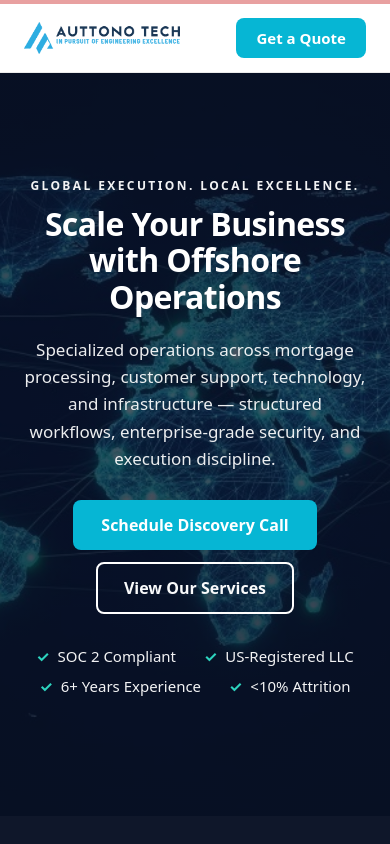
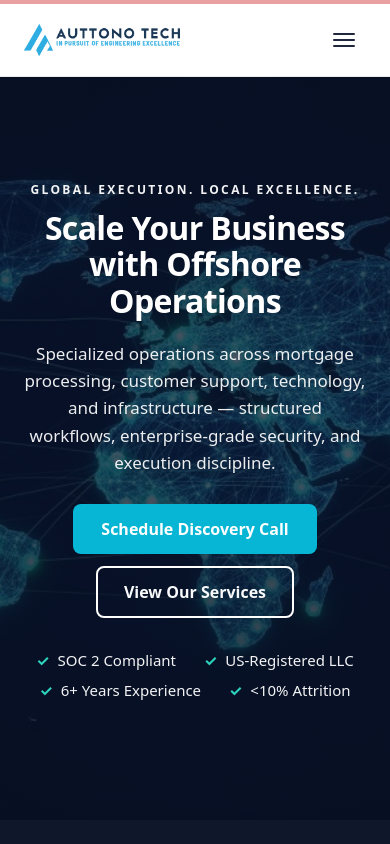
Before and after one commit to sai-kishore-11235/auttonotech-landing, a React (Vite) app: page / in a window 390 px wide. Shown: the top 844 px of the page. Built offline with nearby package versions, Linux system fonts and the light colour scheme.

Commit message:
Adding hamburger menu

```diff
--- a/src/components/Header.tsx
+++ b/src/components/Header.tsx
@@ -7,16 +7,24 @@ export interface HeaderProps {
   variant?: 'light' | 'dark';
 }
 
+const MOBILE_NAV_MQ = '(max-width: 768px)';
+
 export function Header({ variant = 'light' }: HeaderProps) {
   const headerClass = `header header--${variant}`;
   const location = useLocation();
   const dropdownRef = useRef<HTMLDivElement>(null);
+  const menuToggleRef = useRef<HTMLButtonElement>(null);
+  const mobilePanelRef = useRef<HTMLElement>(null);
   const [dropdownOpen, setDropdownOpen] = useState(false);
+  const [mobileOpen, setMobileOpen] = useState(false);
+  const [mobileServicesOpen, setMobileServicesOpen] = useState(false);
 
   const isServicesActive = location.pathname.startsWith('/services');
 
   useEffect(() => {
     setDropdownOpen(false);
+    setMobileOpen(false);
+    setMobileServicesOpen(false);
   }, [location.pathname]);
 
   useEffect(() => {
@@ -32,8 +40,122 @@ export function Header({ variant = 'light' }: HeaderProps) {
     return () => document.removeEventListener('mousedown', handleClickOutside);
   }, [dropdownOpen]);
 
+  useEffect(() => {
+    if (!mobileOpen) {
+      return;
+    }
+
+    const previousOverflow = document.body.style.overflow;
+    document.body.style.overflow = 'hidden';
+
+    const panel = mobilePanelRef.current;
+    const getFocusables = () =>
+      panel
+        ? Array.from(
+            panel.querySelectorAll<HTMLElement>(
+              'a[href], button:not([disabled]):not([hidden]), [tabindex]:not([tabindex="-1"])',
+            ),
+          ).filter((el) => !el.closest('[hidden]'))
+        : [];
+
+    getFocusables()[0]?.focus();
+
+    function handleKeyDown(event: KeyboardEvent) {
+      if (event.key === 'Escape') {
+        setMobileOpen(false);
+        menuToggleRef.current?.focus();
+        return;
+      }
+
+      if (event.key !== 'Tab') return;
+
+      const focusables = getFocusables();
+      if (focusables.length === 0) return;
+
+      const first = focusables[0];
+      const last = focusables[focusables.length - 1];
+      if (event.shiftKey && document.activeElement === first) {
+        event.preventDefault();
+        last.focus();
+      } else if (!event.shiftKey && document.activeElement === last) {
+        event.preventDefault();
+        first.focus();
+      }
+    }
+
+    document.addEventListener('keydown', handleKeyDown);
+    return () => {
+      document.body.style.overflow = previousOverflow;
+      document.removeEventListener('keydown', handleKeyDown);
+    };
+  }, [mobileOpen]);
+
+  useEffect(() => {
+    const media = window.matchMedia(MOBILE_NAV_MQ);
+
+    function handleChange(event: MediaQueryListEvent) {
+      if (!event.matches) {
+        setMobileOpen(false);
+        setMobileServicesOpen(false);
+      }
+    }
+
+    media.addEventListener('change', handleChange);
+    return () => media.removeEventListener('change', handleChange);
+  }, []);
+
   function closeDropdown() {
     setDropdownOpen(false);
+  }
+
+  function closeMobileMenu() {
+    setMobileOpen(false);
+    setMobileServicesOpen(false);
+  }
+
+  function renderServiceLinks(itemClassName: string) {
+    return SERVICE_LINKS.map((item) => {
+      const content = (
+        <>
+          <span className="header-dropdown-icon">
+            <ServiceIcon type={item.icon} />
+          </span>
+          {item.label}
+        </>
+      );
+
+      if ('href' in item) {
+        return (
+          <a
+            key={item.href}
+            href={item.href}
+            className={itemClassName}
+            role="menuitem"
+            onClick={() => {
+              closeDropdown();
+              closeMobileMenu();
+            }}
+          >
+            {content}
+          </a>
+        );
+      }
+
+      return (
+        <Link
+          key={item.to}
+          to={item.to}
+          className={itemClassName}
+          role="menuitem"
+          onClick={() => {
+            closeDropdown();
+            closeMobileMenu();
+          }}
+        >
+          {content}
+        </Link>
+      );
+    });
   }
 
   return (
@@ -74,42 +196,7 @@ export function Header({ variant = 'light' }: HeaderProps) {
               <span className="header-nav-caret" aria-hidden="true">▾</span>
             </button>
             <div className="header-dropdown-menu" role="menu">
-              {SERVICE_LINKS.map((item) => {
-                const content = (
-                  <>
-                    <span className="header-dropdown-icon">
-                      <ServiceIcon type={item.icon} />
-                    </span>
-                    {item.label}
-                  </>
-                );
-
-                if ('href' in item) {
-                  return (
-                    <a
-                      key={item.href}
-                      href={item.href}
-                      className="header-dropdown-item"
-                      role="menuitem"
-                      onClick={closeDropdown}
-                    >
-                      {content}
-                    </a>
-                  );
-                }
-
-                return (
-                  <Link
-                    key={item.to}
-                    to={item.to}
-                    className="header-dropdown-item"
-                    role="menuitem"
-                    onClick={closeDropdown}
-                  >
-                    {content}
-                  </Link>
-                );
-              })}
+              {renderServiceLinks('header-dropdown-item')}
             </div>
           </div>
 
@@ -122,8 +209,106 @@ export function Header({ variant = 'light' }: HeaderProps) {
             Contact
           </NavLink>
         </nav>
-        <Link to="/contact" className="header-cta">Get a Quote</Link>
+        <Link to="/contact" className="header-cta header-cta--desktop">
+          Get a Quote
+        </Link>
+        <button
+          ref={menuToggleRef}
+          type="button"
+          className={`header-menu-toggle${mobileOpen ? ' header-menu-toggle--open' : ''}`}
+          aria-label={mobileOpen ? 'Close menu' : 'Open menu'}
+          aria-expanded={mobileOpen}
+          aria-controls="header-mobile-nav"
+          onClick={() =>
+            setMobileOpen((open) => {
+              const next = !open;
+              if (!next) setMobileServicesOpen(false);
+              return next;
+            })
+          }
+        >
+          <span className="header-menu-toggle-bars" aria-hidden="true">
+            <span />
+            <span />
+            <span />
+          </span>
+        </button>
       </div>
+
+      {mobileOpen ? (
+        <button
+          type="button"
+          className="header-mobile-overlay"
+          aria-label="Close menu"
+          tabIndex={-1}
+          onClick={() => {
+            closeMobileMenu();
+            menuToggleRef.current?.focus();
+          }}
+        />
+      ) : null}
+
+      <nav
+        ref={mobilePanelRef}
+        id="header-mobile-nav"
+        className={`header-mobile-nav${mobileOpen ? ' header-mobile-nav--open' : ''}`}
+        aria-label="Mobile"
+        hidden={!mobileOpen}
+      >
+        <NavLink
+          to="/"
+          end
+          className={({ isActive }) =>
+            `header-mobile-link${isActive ? ' header-mobile-link--active' : ''}`
+          }
+          onClick={closeMobileMenu}
+        >
+          Home
+        </NavLink>
+        <NavLink
+          to="/about"
+          className={({ isActive }) =>
+            `header-mobile-link${isActive ? ' header-mobile-link--active' : ''}`
+          }
+          onClick={closeMobileMenu}
+        >
+          About
+        </NavLink>
+
+        <div className={`header-mobile-accordion${mobileServicesOpen ? ' header-mobile-accordion--open' : ''}`}>
+          <button
+            type="button"
+            className={`header-mobile-link header-mobile-accordion-trigger${isServicesActive ? ' header-mobile-link--active' : ''}`}
+            aria-expanded={mobileServicesOpen}
+            aria-controls="header-mobile-services"
+            onClick={() => setMobileServicesOpen((open) => !open)}
+          >
+            Services
+            <span className="header-nav-caret" aria-hidden="true">▾</span>
+          </button>
+          <div
+            id="header-mobile-services"
+            className="header-mobile-submenu"
+            role="menu"
+            hidden={!mobileServicesOpen}
+          >
+            {renderServiceLinks('header-dropdown-item header-mobile-submenu-item')}
+          </div>
+        </div>
+
+        <NavLink
+          to="/contact"
+          className={({ isActive }) =>
+            `header-mobile-link${isActive ? ' header-mobile-link--active' : ''}`
+          }
+          onClick={closeMobileMenu}
+        >
+          Contact
+        </NavLink>
+        <Link to="/contact" className="header-cta header-mobile-cta" onClick={closeMobileMenu}>
+          Get a Quote
+        </Link>
+      </nav>
     </header>
   );
 }
--- a/src/index.css
+++ b/src/index.css
@@ -66,6 +66,8 @@ body {
 }
 
 .header-inner {
+  position: relative;
+  z-index: 3;
   max-width: 1200px;
   margin: 0 auto;
   padding: 14px 24px;
@@ -276,9 +278,207 @@ body {
   transition: background 0.15s ease;
 }
 
+.header-menu-toggle {
+  display: none;
+  align-items: center;
+  justify-content: center;
+  width: 44px;
+  height: 44px;
+  margin: 0;
+  padding: 0;
+  border: none;
+  border-radius: 8px;
+  background: transparent;
+  cursor: pointer;
+  flex-shrink: 0;
+}
+
+.header-menu-toggle:focus-visible {
+  outline: 2px solid var(--cyan);
+  outline-offset: 2px;
+}
+
+.header-menu-toggle-bars {
+  position: relative;
+  display: block;
+  width: 22px;
+  height: 16px;
+}
+
+.header-menu-toggle-bars span {
+  position: absolute;
+  left: 0;
+  display: block;
+  width: 100%;
+  height: 2px;
+  border-radius: 1px;
+  background: currentColor;
+  transition: transform 0.2s ease, opacity 0.2s ease, top 0.2s ease;
+}
+
+.header-menu-toggle-bars span:nth-child(1) {
+  top: 1px;
+}
+
+.header-menu-toggle-bars span:nth-child(2) {
+  top: 7px;
+}
+
+.header-menu-toggle-bars span:nth-child(3) {
+  top: 13px;
+}
+
+.header-menu-toggle--open .header-menu-toggle-bars span:nth-child(1) {
+  top: 7px;
+  transform: rotate(45deg);
+}
+
+.header-menu-toggle--open .header-menu-toggle-bars span:nth-child(2) {
+  opacity: 0;
+}
+
+.header-menu-toggle--open .header-menu-toggle-bars span:nth-child(3) {
+  top: 7px;
+  transform: rotate(-45deg);
+}
+
+.header--light .header-menu-toggle {
+  color: #1e293b;
+}
+
+.header--dark .header-menu-toggle {
+  color: rgba(255, 255, 255, 0.95);
+}
+
+.header-mobile-overlay {
+  position: fixed;
+  inset: 0;
+  z-index: 1;
+  border: 0;
+  padding: 0;
+  margin: 0;
+  background: rgba(15, 23, 42, 0.45);
+  cursor: pointer;
+}
+
+.header-mobile-nav {
+  display: none;
+  position: relative;
+  z-index: 2;
+  flex-direction: column;
+  align-items: stretch;
+  gap: 4px;
+  padding: 8px 24px 20px;
+  border-top: 1px solid rgba(0, 0, 0, 0.08);
+}
+
+.header-mobile-nav--open {
+  display: flex;
+}
+
+.header--dark .header-mobile-nav {
+  border-top-color: rgba(255, 255, 255, 0.1);
+}
+
+.header-mobile-link {
+  display: flex;
+  align-items: center;
+  justify-content: space-between;
+  width: 100%;
+  padding: 12px 0;
+  background: none;
+  border: none;
+  font-family: inherit;
+  font-size: 0.9375rem;
+  font-weight: 500;
+  text-align: left;
+  text-decoration: none;
+  cursor: pointer;
+  color: inherit;
+}
+
+.header--light .header-mobile-link {
+  color: #1e293b;
+}
+
+.header--light .header-mobile-link:hover,
+.header--light .header-mobile-link--active {
+  color: var(--cyan);
+}
+
+.header--dark .header-mobile-link {
+  color: rgba(255, 255, 255, 0.95);
+}
+
+.header--dark .header-mobile-link:hover,
+.header--dark .header-mobile-link--active {
+  color: #5eead4;
+}
+
+.header-mobile-accordion-trigger {
+  width: 100%;
+}
+
+.header-mobile-accordion--open .header-nav-caret {
+  display: inline-block;
+  transform: rotate(180deg);
+}
+
+.header-mobile-submenu {
+  display: flex;
+  flex-direction: column;
+  gap: 2px;
+  padding: 0 0 8px 4px;
+}
+
+.header-mobile-submenu-item {
+  width: 100%;
+}
+
+.header--dark .header-mobile-submenu-item {
+  color: rgba(255, 255, 255, 0.95);
+}
+
+.header--dark .header-mobile-submenu-item:hover {
+  background: rgba(94, 234, 212, 0.08);
+  color: #5eead4;
+}
+
+.header--dark .header-mobile-submenu-item .header-dropdown-icon {
+  background: rgba(94, 234, 212, 0.12);
+  color: #5eead4;
+}
+
+.header-mobile-cta {
+  align-self: flex-start;
+  margin-top: 8px;
+}
+
+.header-mobile-nav[hidden],
+.header-mobile-submenu[hidden] {
+  display: none;
+}
+
+@media (min-width: 769px) {
+  .header-menu-toggle,
+  .header-mobile-overlay,
+  .header-mobile-nav {
+    display: none !important;
+  }
+}
+
 @media (max-width: 768px) {
-  .header-nav {
+  .header-nav,
+  .header-cta--desktop {
     display: none;
+  }
+
+  .header-menu-toggle {
+    display: inline-flex;
+  }
+
+  .header-inner {
+    gap: 12px;
   }
 }
 
```
